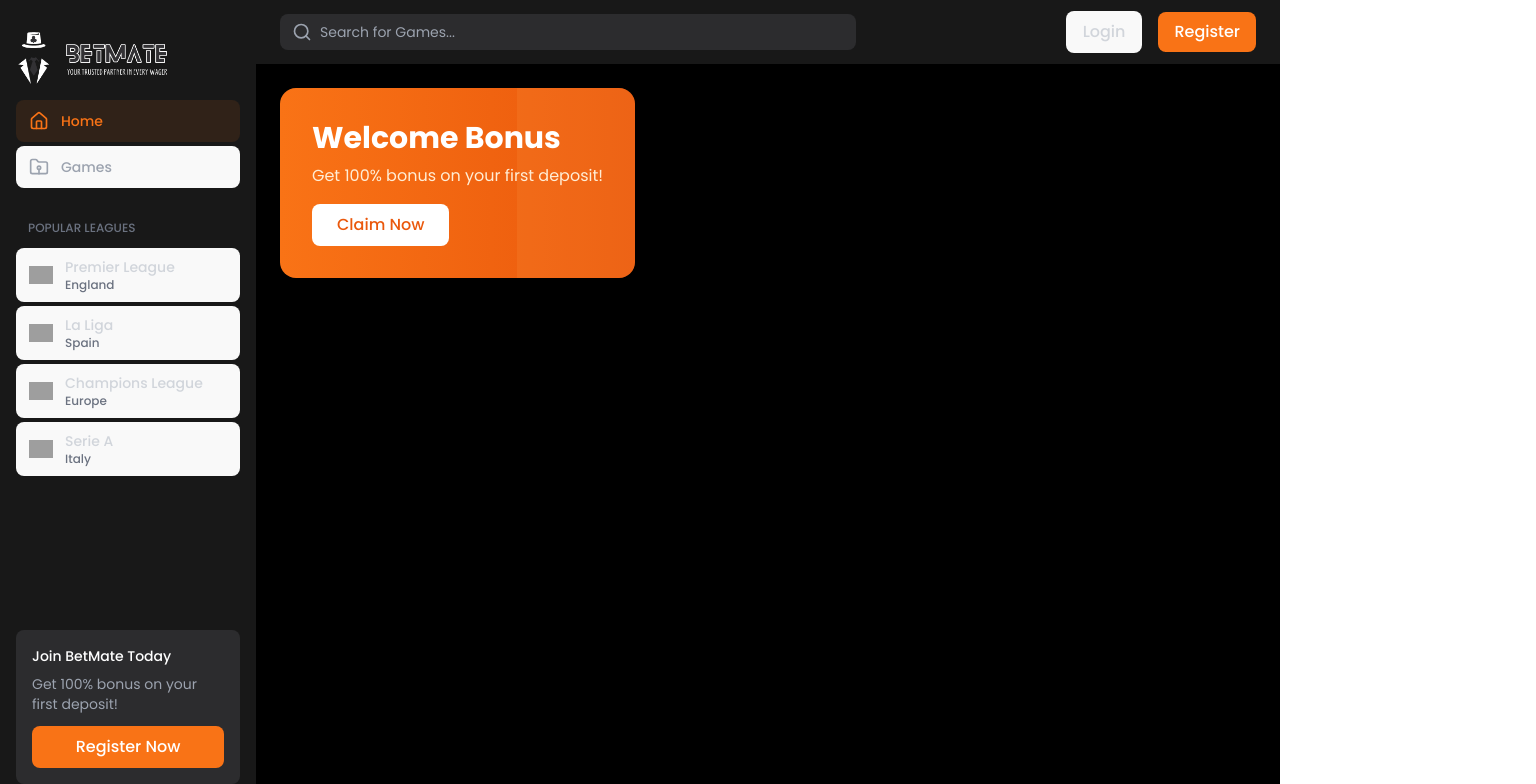
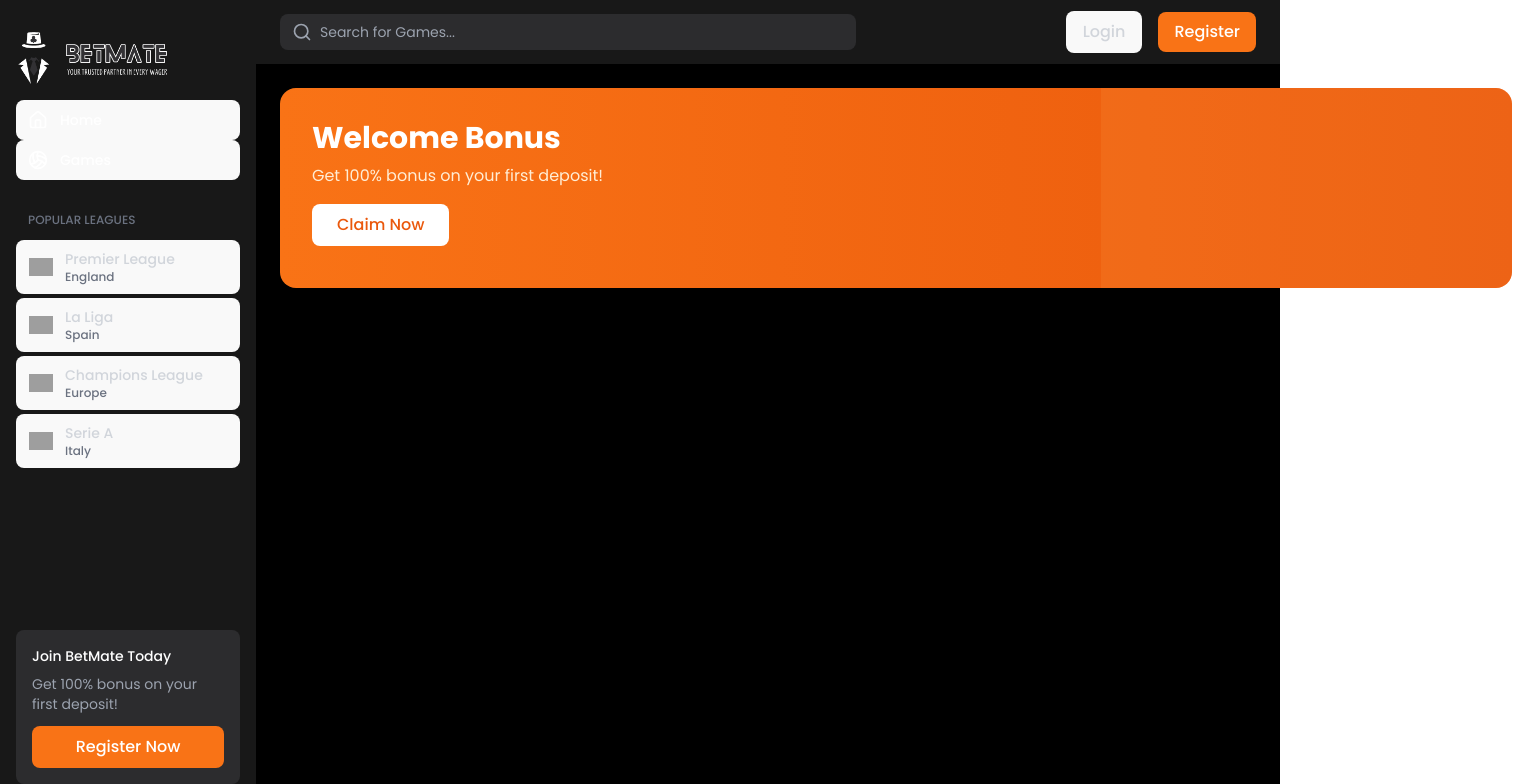
Before and after one commit to Bet-Mate/BetMate, a React (Vite) app: page / in a window 1280 px wide. Shown: the top 784 px of the page, 1536 px wide, since content can reach past the window. Built offline with nearby package versions, Linux system fonts and the light colour scheme; grey boxes are pictures that could not be loaded; a web font is replaced by a local one.

Commit message:
Update the layout and displays styles

```diff
--- a/src/components/home/HeroSection.tsx
+++ b/src/components/home/HeroSection.tsx
@@ -1,19 +1,21 @@
+import { Link } from "react-router-dom";
+
 export default function HeroSection() {
   return (
-    <div className="max-w-7xl mx-auto p-6">
-      {/* Featured Banner */}
-      <div className="relative overflow-hidden rounded-2xl mb-8 bg-gradient-to-r from-orange-500 to-orange-600">
+    <div className="w-full relative overflow-hidden rounded-2xl mb-8 bg-gradient-to-r from-orange-500 to-orange-600 min-h-[200px]">
+      {" "}
       <div className="relative z-10 p-8">
         <h2 className="text-3xl font-bold text-white mb-2">Welcome Bonus</h2>
         <p className="text-orange-100 mb-4">
           Get 100% bonus on your first deposit!
         </p>
+        <Link to={"/register"}>
           <button className="bg-white text-orange-600 px-6 py-2 rounded-lg font-medium hover:bg-orange-50 transition-colors">
             Claim Now
           </button>
+        </Link>
       </div>
       <div className="absolute right-0 top-0 h-full w-1/3 bg-orange-400/20" />
     </div>
-    </div>
   );
 }
--- a/src/components/layouts/Sidebar.tsx
+++ b/src/components/layouts/Sidebar.tsx
@@ -1,10 +1,10 @@
-import { Home, FolderRoot as Football, ChevronDown } from "lucide-react";
+import { Home, Volleyball } from "lucide-react";
 import clsx from "clsx";
 import { Link } from "react-router-dom";
 
 const menuItems = [
-  { icon: Home, label: "Home", active: true },
-  { icon: Football, label: "Games" },
+  { icon: Home, label: "Home", path: "/" },
+  { icon: Volleyball, label: "Games", path: "/games" },
 ];
 
 const Sidebar = () => {
@@ -31,18 +31,17 @@
 
         <div className="space-y-1">
           {menuItems.map((item) => (
+            <Link to={item.path} key={item.label}>
               <button
                 key={item.label}
                 className={clsx(
-                "w-full flex items-center gap-3 px-3 py-2.5 rounded-lg text-left transition-colors",
-                item.active
-                  ? "bg-orange-500/10 text-orange-500"
-                  : "hover:bg-[#2C2C2E] text-gray-400"
+                  "w-full text-white flex border-0 items-center gap-3 px-3 py-2.5 rounded-lg text-left transition-colors hover:bg-orange-500/10 hover:text-orange-500"
                 )}
               >
                 <item.icon className="w-5 h-5" />
                 <span className="text-sm">{item.label}</span>
               </button>
+            </Link>
           ))}
         </div>
 
--- a/src/layouts/clientLayout.tsx
+++ b/src/layouts/clientLayout.tsx
@@ -8,11 +8,11 @@
 
 export default function Layout({ children }: LayoutProps) {
   return (
-    <div className='flex min-h-screen'>
+    <div className='flex w-screen'>
       <Sidebar/>
-      <div className="flex-1">
+      <div className="flex-1 max-w-screen-2xl ">
         <Navbar />
-        <main className="ml-64 pt-16 min-h-screen ">
+        <main className="min-h-screen z-10 w-full">
           {children}
         </main>
       </div>
--- a/src/pages/Home.tsx
+++ b/src/pages/Home.tsx
@@ -7,11 +7,13 @@
 function Home() {
   return (
     <>
-      <HeroSection />
-      {/* <QuickLinks/>
+      <div className="w-full ml-64 mt-16 p-6 ">
+        <HeroSection />
+        {/* <QuickLinks/>
       <FeaturesSection/>
       <StatsSection/>
       <BonusSection/> */}
+      </div>
     </>
   );
 }
```
Lines whose indentation alone changed are shown as unchanged.
